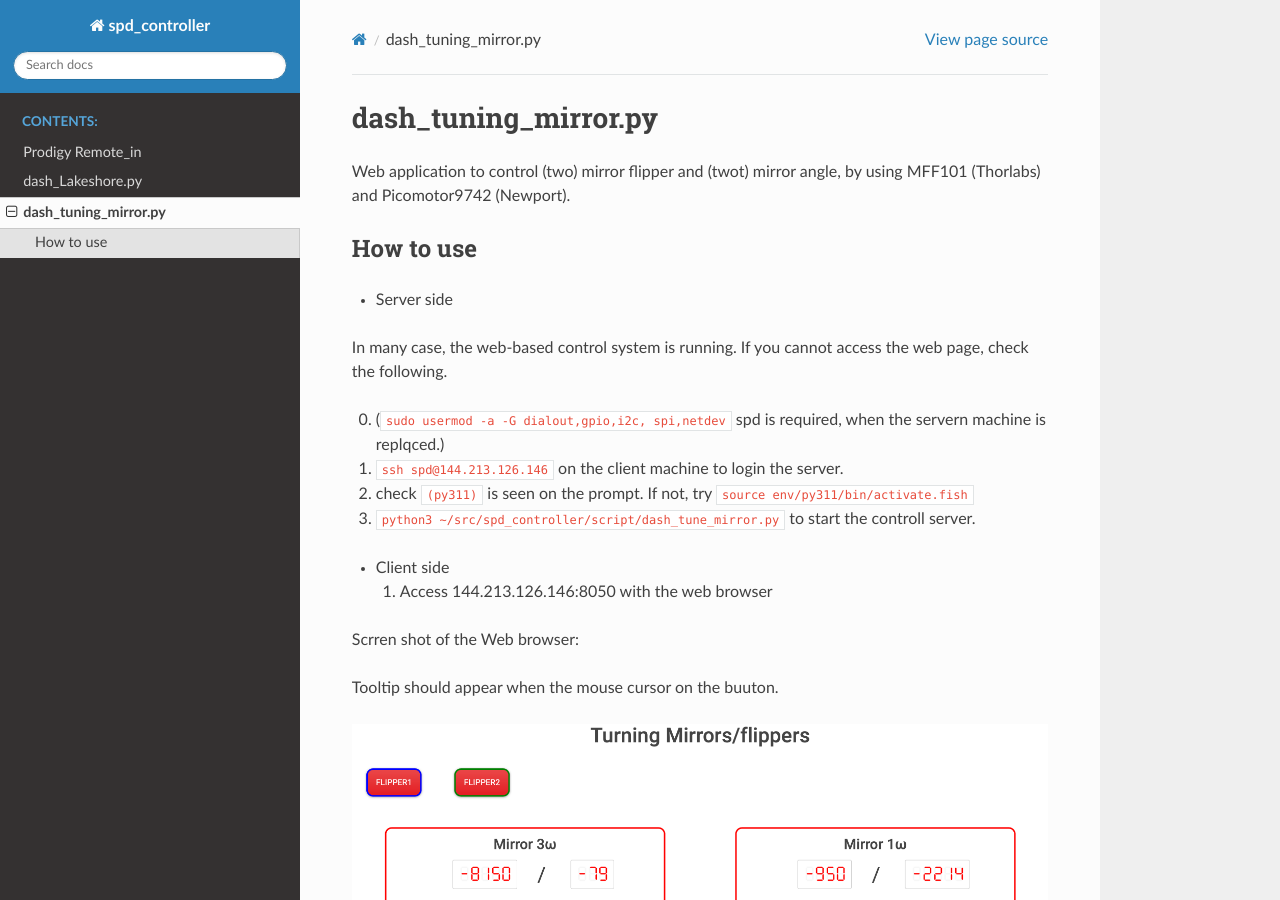
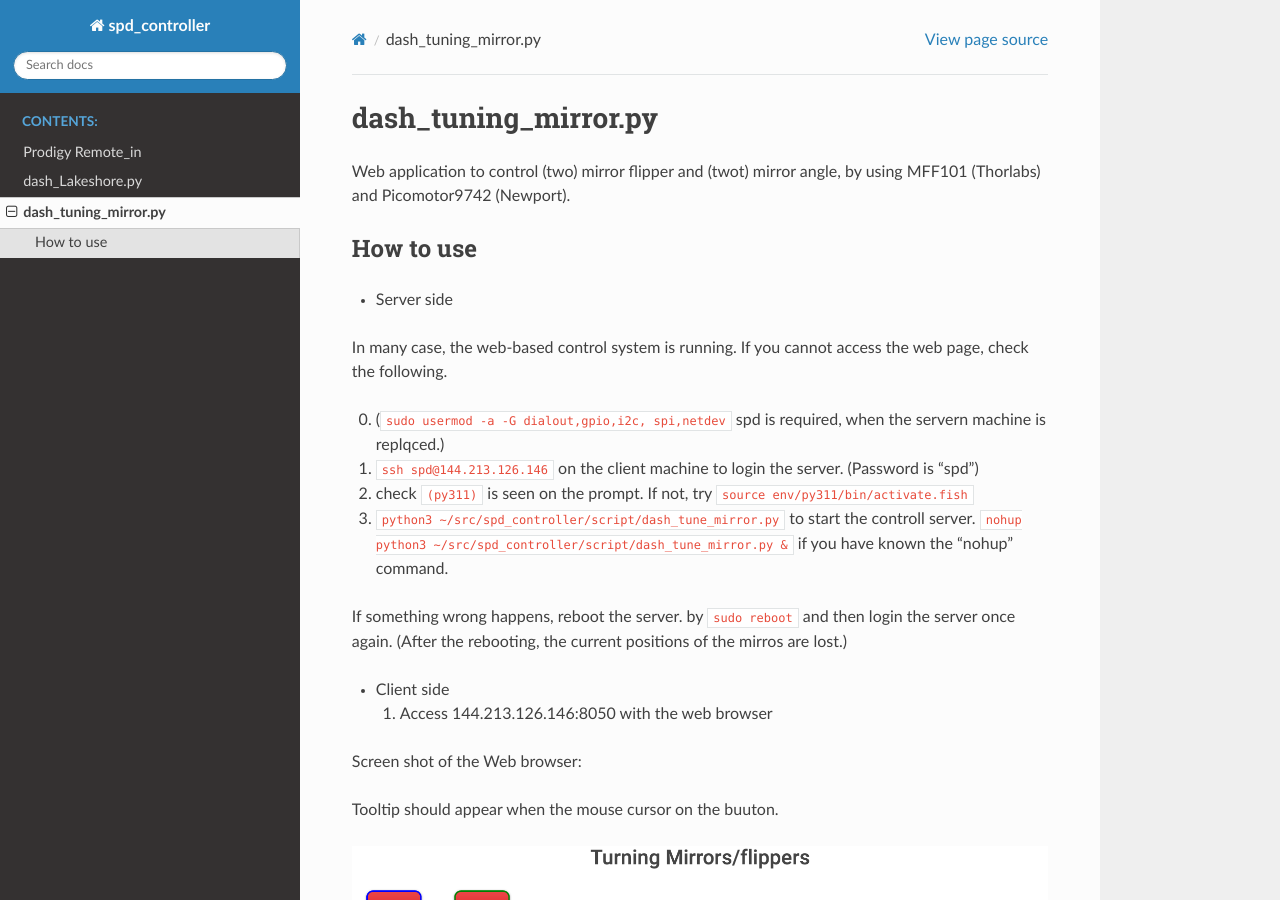
Before and after one commit to arafune/spd_controller, a Sphinx documentation site: the page built from doc/source/dash_tuning_mirror/dash_tuning_mirror.md, in a window 1280 px wide and 900 px high. Built offline with Sphinx 7.4.7 and the Read the Docs theme 2.0.0, drawn with Linux system fonts in a browser that asks for light colours.

Commit message:
💡  Update documentation about dash_tuning_mirror.py

```diff
--- a/doc/source/dash_tuning_mirror/dash_tuning_mirror.md
+++ b/doc/source/dash_tuning_mirror/dash_tuning_mirror.md
@@ -9,14 +9,18 @@ Web application to control (two) mirror flipper and (twot) mirror angle, by usin
 In many case, the web-based control system is running. If you cannot access the web page, check the following.
 
 0. (`sudo usermod -a -G dialout,gpio,i2c, spi,netdev` spd is required, when the servern machine is replqced.)
-1. `ssh spd@144.213.126.146` on the client machine to login the server.
+1. `ssh spd@144.213.126.146` on the client machine to login the server. (Password is "spd")
 2. check `(py311)` is seen on the prompt. If not, try `source env/py311/bin/activate.fish`
 3. `python3 ~/src/spd_controller/script/dash_tune_mirror.py` to start the controll server.
+   `nohup python3 ~/src/spd_controller/script/dash_tune_mirror.py &` if you have known the "nohup" command.
+
+If something wrong happens, reboot the server. by `sudo reboot` and then login the server once again.
+(After the rebooting, the current positions of the mirros are lost.)
 
 - Client side
   1. Access 144.213.126.146:8050 with the web browser
 
-Scrren shot of the Web browser:
+Screen shot of the Web browser:
 
 Tooltip should appear when the mouse cursor on the buuton.
 
```
Also changed, not shown: 1 other file.
